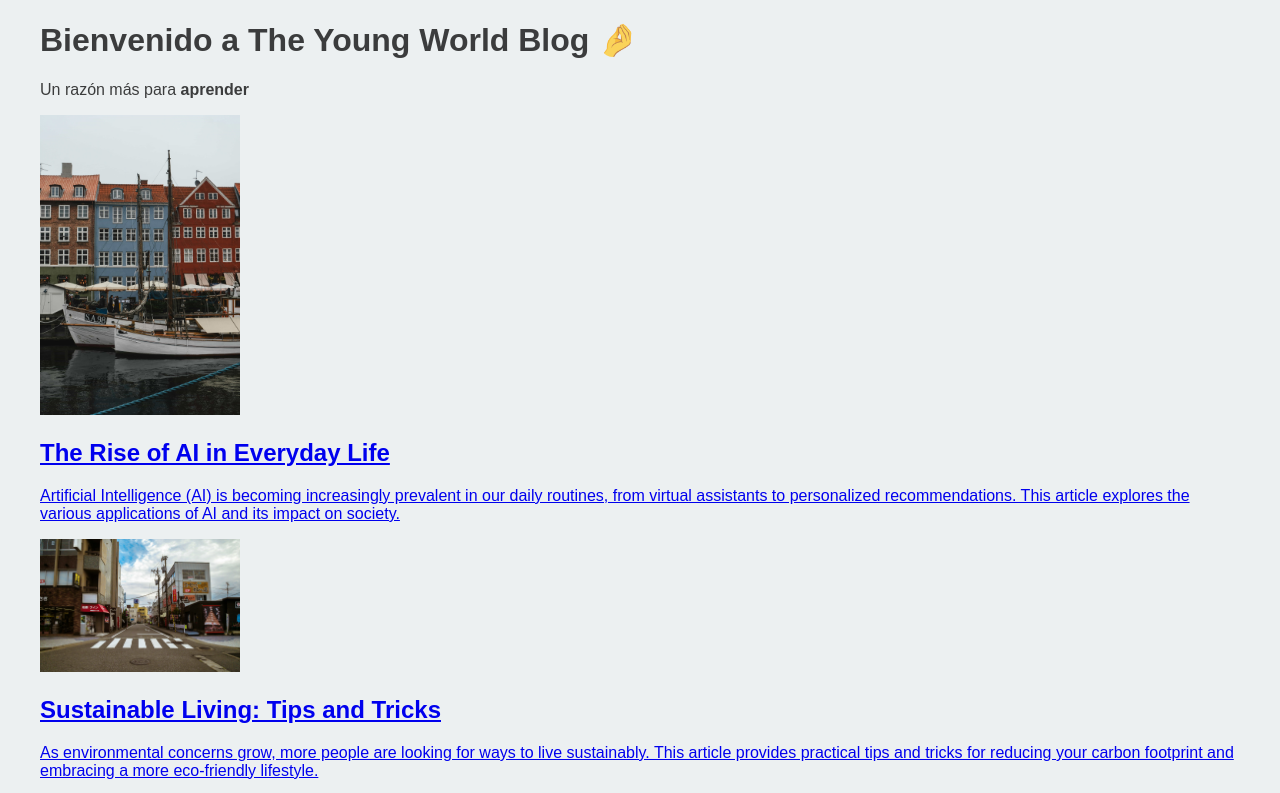
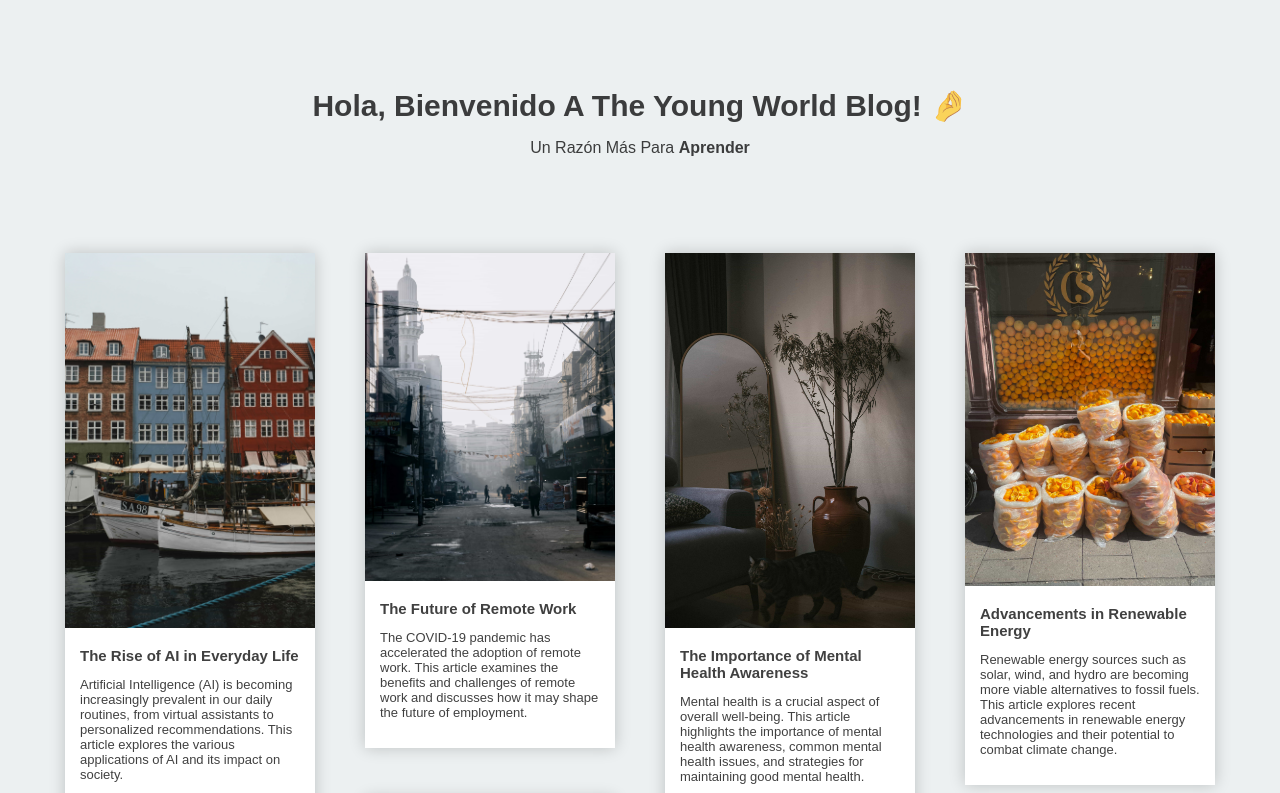
Before and after one commit to luismcp/Luissin-dev-website, a website built with Vite: page index.html in a window 1280 px wide. Shown: the top 793 px of the page. Built offline with nearby package versions, Linux system fonts and the light colour scheme; files whose address does not match are found by name.

Commit message:
style: implement layout styles and typography

```diff
--- a/index.html
+++ b/index.html
@@ -10,11 +10,15 @@
 </head>
 
 <body>
-  <h1>Bienvenido a The Young World Blog 🤌</h1>
-  <p>Un razón más para <strong>aprender</strong></p>
+  <div class="banner">
+    <h2 class="title">Hola, bienvenido a The Young World Blog! 🤌</h2>
+    <p>Un razón más para <strong>aprender</strong></p>
+  </div>
 
   <div class="cards-box"></div>
   <script type="module" src="/src/main.js"></script>
+
+  <footer class="footer">Gracias por visitar!</footer>
 </body>
 
 </html>
--- a/package.json
+++ b/package.json
@@ -16,5 +16,8 @@
     "overrides": {
       "vite": "npm:rolldown-vite@7.2.5"
     }
+  },
+  "dependencies": {
+    "@fontsource/poppins": "5.2.7"
   }
 }
--- a/src/style.css
+++ b/src/style.css
@@ -1,18 +1,122 @@
+/* ---------- Fuentes ---------- */
+
+/* poppins-latin-400-normal */
+@font-face {
+  font-family: 'Poppins';
+  font-style: normal;
+  font-display: swap;
+  font-weight: 400;
+  src: url(@fontsource/poppins/files/poppins-latin-400-normal.woff2) format('woff2'), url(@fontsource/poppins/files/poppins-latin-400-normal.woff) format('woff');
+  unicode-range: U+0000-00FF, U+0131, U+0152-0153, U+02BB-02BC, U+02C6, U+02DA, U+02DC, U+0304, U+0308, U+0329, U+2000-206F, U+20AC, U+2122, U+2191, U+2193, U+2212, U+2215, U+FEFF, U+FFFD;
+}
+
+/* poppins-latin-700-normal */
+@font-face {
+  font-family: 'Poppins';
+  font-style: normal;
+  font-display: swap;
+  font-weight: 700;
+  src: url(@fontsource/poppins/files/poppins-latin-700-normal.woff2) format('woff2'), url(@fontsource/poppins/files/poppins-latin-700-normal.woff) format('woff');
+  unicode-range: U+0000-00FF, U+0131, U+0152-0153, U+02BB-02BC, U+02C6, U+02DA, U+02DC, U+0304, U+0308, U+0329, U+2000-206F, U+20AC, U+2122, U+2191, U+2193, U+2212, U+2215, U+FEFF, U+FFFD;
+}
+
+/* ---------- Estilos generales ---------- */
+
+* {
+  box-sizing: border-box;
+}
+
 :root {
   background-color: #ecf0f1;
 }
 
 body {
+  display: grid;
+  grid-template-rows: auto 1fr auto;
+
   max-width: 1200px;
+  padding: 0 25px;
+
   margin-left: auto;
   margin-right: auto;
 
-  font-family: sans-serif;
+  font-family: 'Poppins', sans-serif;
   color: rgba(0, 0, 0, 0.75);
+}
+
+/* ---------- Banner ---------- */
+
+.banner {
+  text-align: center;
+  text-transform: capitalize;
+  margin: 80px 0;
+}
+
+/* ---------- Cards box ---------- */
+
+.cards-box {
+  columns: 4 250px;
+  column-gap: 50px;
+}
+
+/* ---------- Article cards ---------- */
+
+.article-card {
+  overflow: hidden;
+
+  width: 100%;
+  margin-bottom: 50px;
+
+  /* border-radius: 5px; */
+  cursor: pointer;
+  background-color: #fff;
+  box-shadow: 0px 0px 15px rgba(0, 0, 0, 0.2);
+  transition: .3s ease;
+
+  && a {
+    color: inherit;
+    text-decoration: none;
+  }
+}
+
+.article-card:hover {
+  scale: 1.02;
+}
+
+.article-card__info {
+  padding: 15px;
+
+  && h2 {
+    margin: 0;
+    font-size: 15px;
+    font-weight: 700;
+  }
+
+  && p {
+    font-size: 13px;
+  }
 }
 
 .article-card img {
   width: 100%;
-  max-width: 200px;
   height: auto;
 }
+
+/* ---------- Footer ---------- */
+
+.footer {
+  padding: 15px 0;
+  display: flex;
+  justify-content: center;
+  align-items: end;
+  min-height: 20vh;
+  text-align: center;
+}
+
+/* ---------- [empty-string] ---------- */
+
+.title {
+  font-size: 30px;
+  margin: 0;
+  font-weight: 700;
+}
```
Also changed, not shown: pnpm-lock.yaml.
